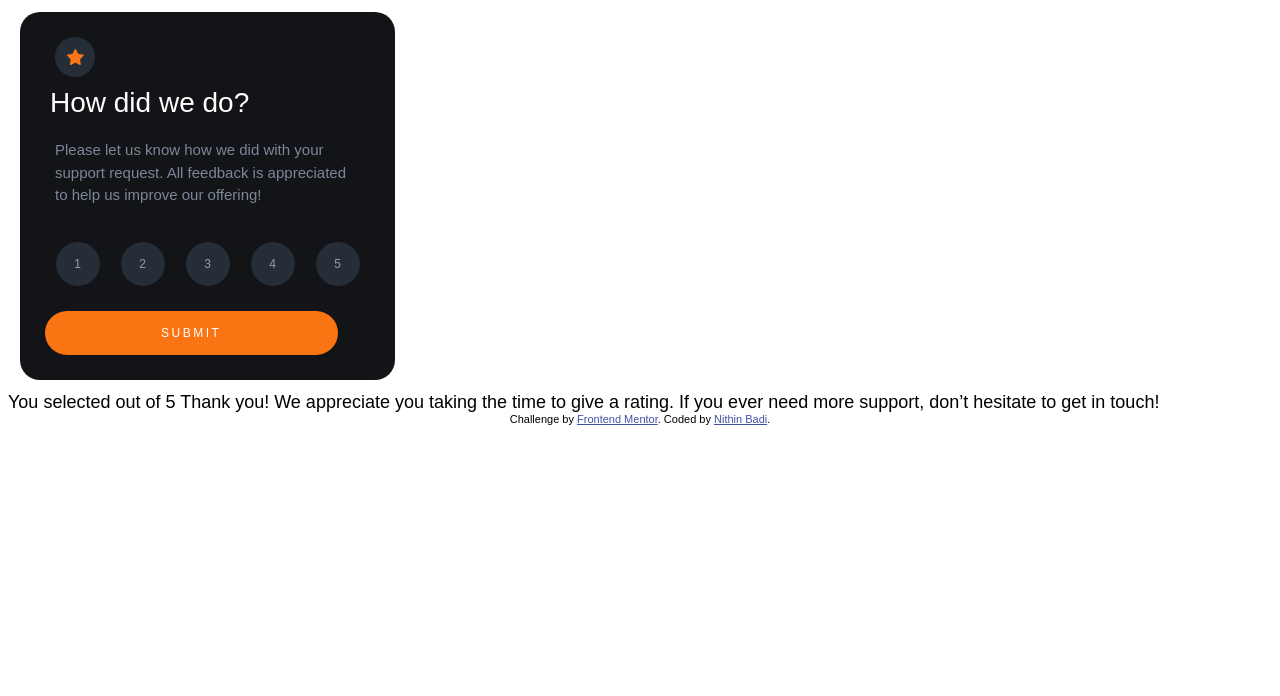
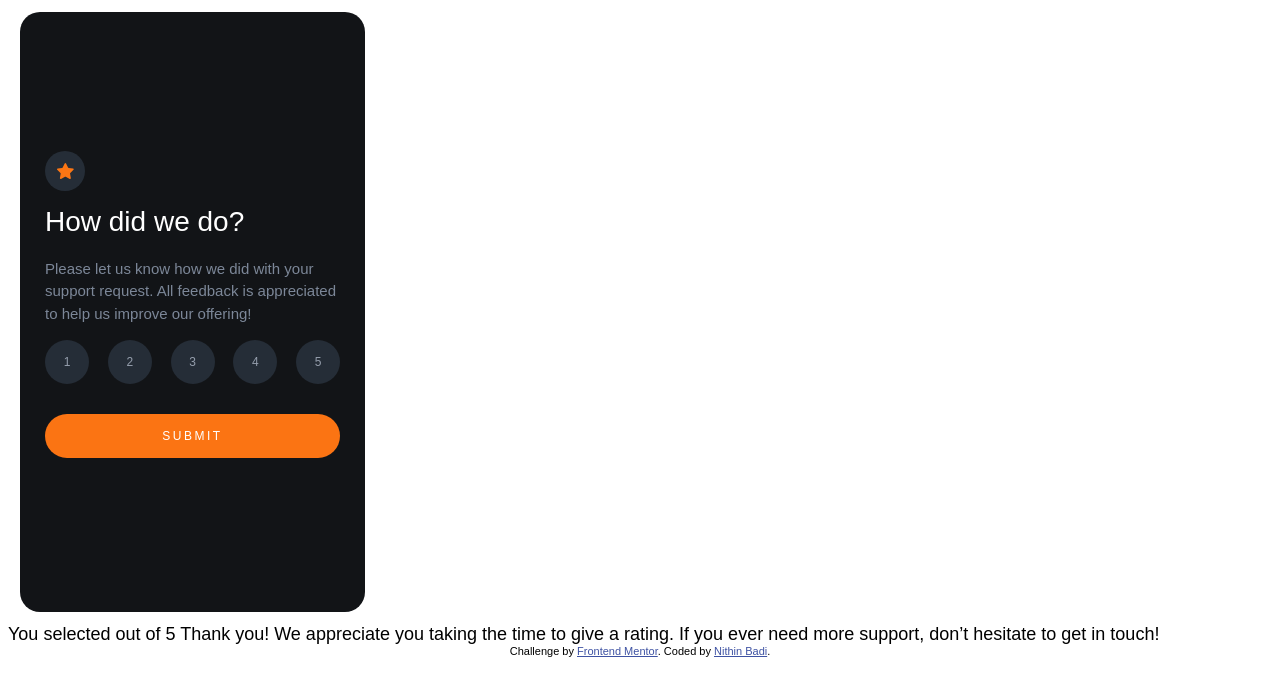
Before and after one commit to nithinbadi/interactive-rating-component, a plain HTML site: page index.html in a window 1280 px wide. Drawn offline with Linux system fonts and the light colour scheme; a web font is replaced by a local one.

Commit message:
changed some measurements

```diff
--- a/style.css
+++ b/style.css
@@ -16,21 +16,23 @@ body{
     width:100%;
 
     /* padding:1.75rem; */
-    max-width:375px;
+    max-width:345px;
+    height:75vh;
     border-radius:20px;
     line-height:1.5;
     margin:12px;
     display:flex;
     flex-direction:column;
+    justify-content:space-around;
 }
 .box{
 
     margin:25px;
 }
-p{font-size:15px;padding:10px;margin:0;color:hsl(216, 12%, 54%);}
+p{font-size:15px;font-weight:400;margin:15px 0;color:hsl(216, 12%, 54%);}
 #title{
     display:block;
-    margin:  5px;
+    margin-bottom:5px;
     color:hsl(0,0%,100%);
     font-size:1.75rem;
     font-weight:400;
@@ -50,7 +52,7 @@ p{font-size:15px;padding:10px;margin:0;color:hsl(216, 12%, 54%);}
     justify-content:center;
     align-items:center;
     padding:5px;
-    margin:0 10px
+    margin:0px 0 10px;
 }
 .options{
     width: 2.75rem;
@@ -66,12 +68,12 @@ p{font-size:15px;padding:10px;margin:0;color:hsl(216, 12%, 54%);}
 
 .buttons{
     width:100%;
-    margin:25px 0px;
+    margin:15px 0px;
     display:flex;
-    justify-content:space-around;
+    justify-content:space-between;
 }
 #submit{
-    width:90%;
+    width:100%;
     height:2.75rem;
     font-size:12px;
     letter-spacing: 2.5px;
@@ -82,4 +84,5 @@ p{font-size:15px;padding:10px;margin:0;color:hsl(216, 12%, 54%);}
     color:hsl(0,0%,100%);
     border-radius:50px;
     border:none;
+    margin:15px 0;
 }
```
